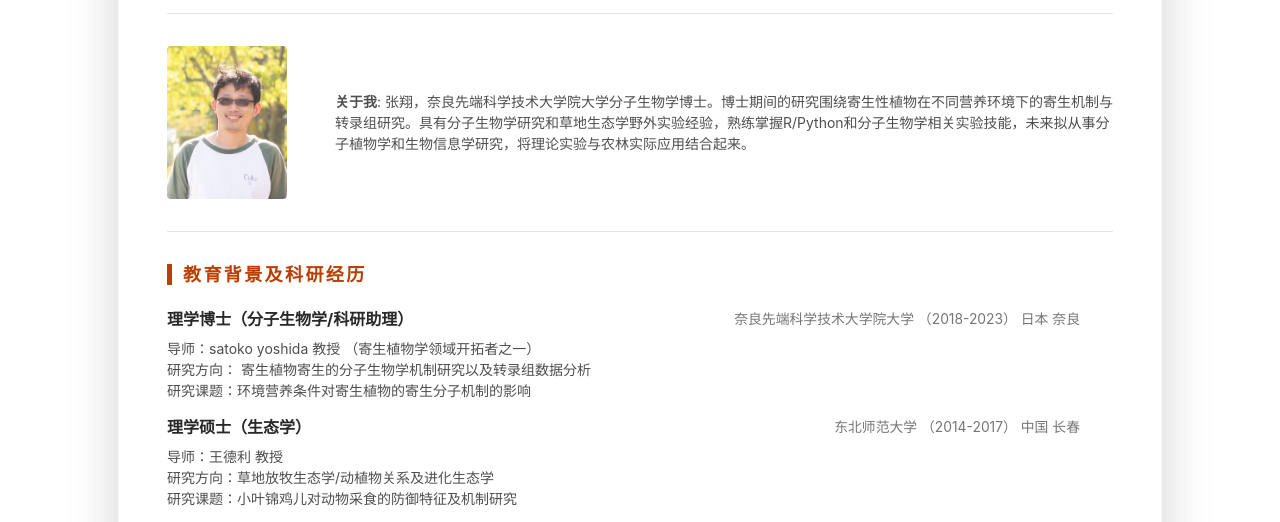
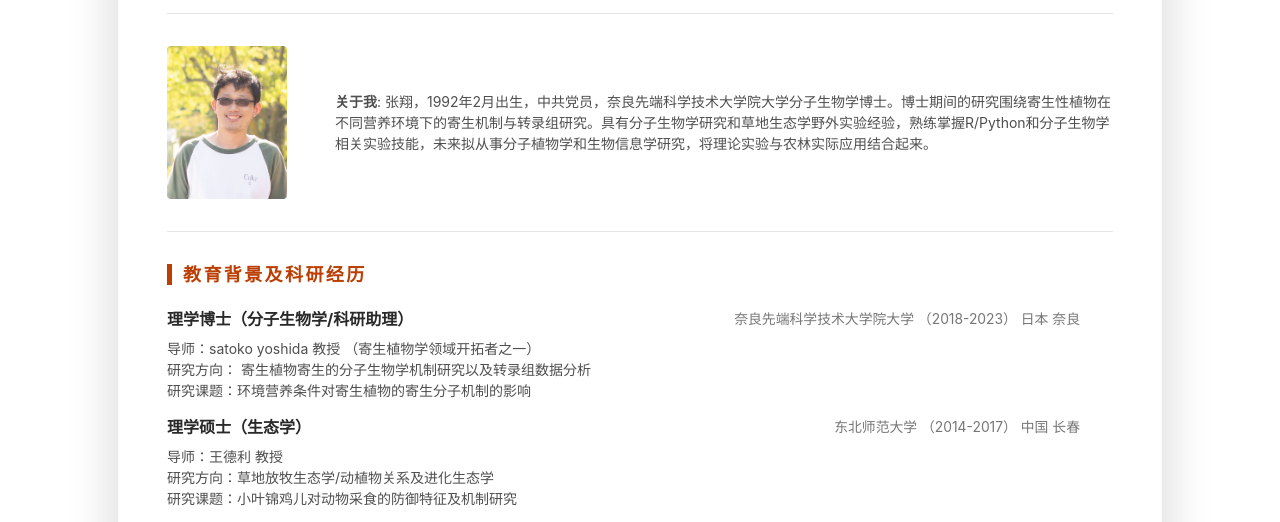
Before and after one commit to hellozhang209/hellozhang209.github.io2, a plain HTML site: page index-zh.html in a window 1280 px wide. Shown: the part 222-744 px from the top of the page. Drawn offline with Linux system fonts and the light colour scheme.

Commit message:
Update index-zh.html

```diff
--- a/index-zh.html
+++ b/index-zh.html
@@ -78,7 +78,7 @@
 
 
                         <div class="media-body text-left">
-                            <p class="mb-0"><b>关于我</b>:  张翔，奈良先端科学技术大学院大学分子生物学博士。博士期间的研究围绕寄生性植物在不同营养环境下的寄生机制与转录组研究。具有分子生物学研究和草地生态学野外实验经验，熟练掌握R/Python和分子生物学相关实验技能，未来拟从事分子植物学和生物信息学研究，将理论实验与农林实际应用结合起来。</p>
+                            <p class="mb-0"><b>关于我</b>:  张翔，1992年2月出生，中共党员，奈良先端科学技术大学院大学分子生物学博士。博士期间的研究围绕寄生性植物在不同营养环境下的寄生机制与转录组研究。具有分子生物学研究和草地生态学野外实验经验，熟练掌握R/Python和分子生物学相关实验技能，未来拟从事分子植物学和生物信息学研究，将理论实验与农林实际应用结合起来。</p>
                         </div>
 
                     </div>
```
